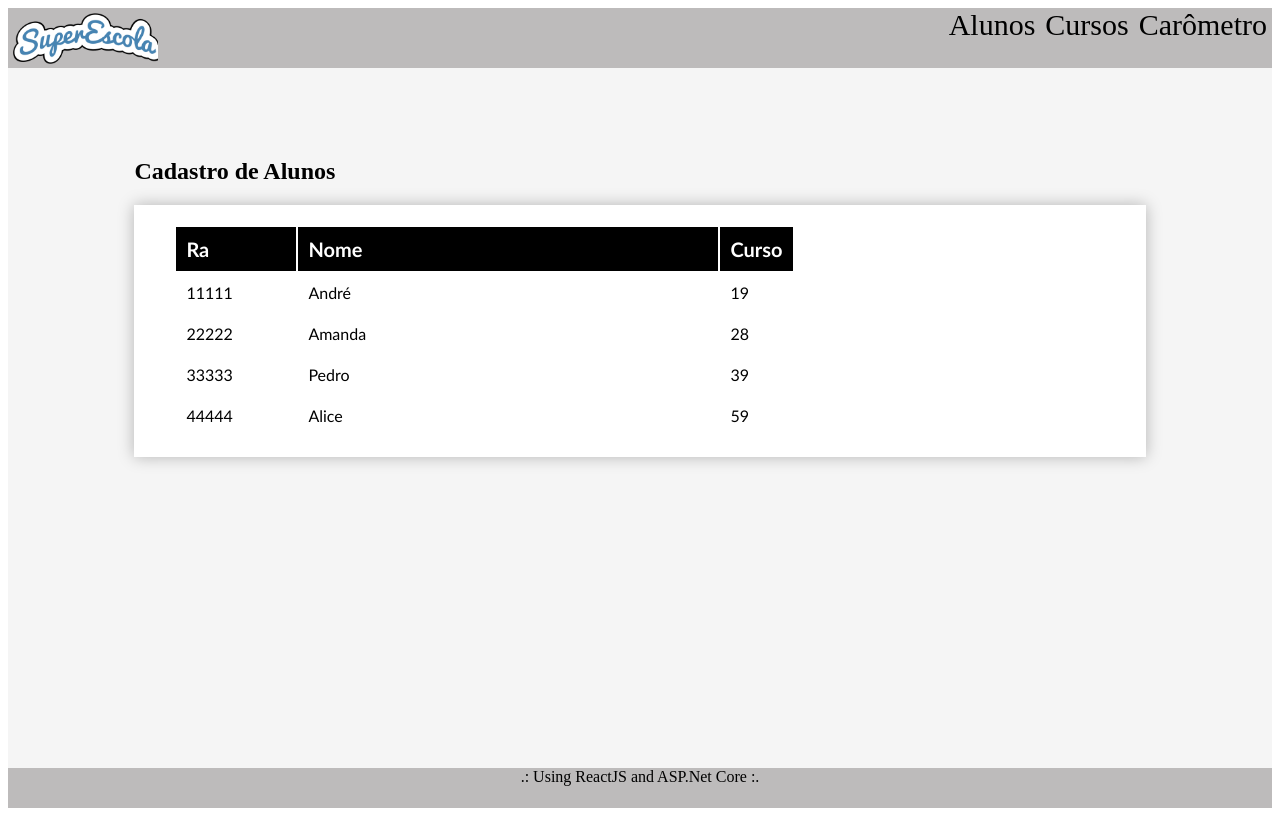
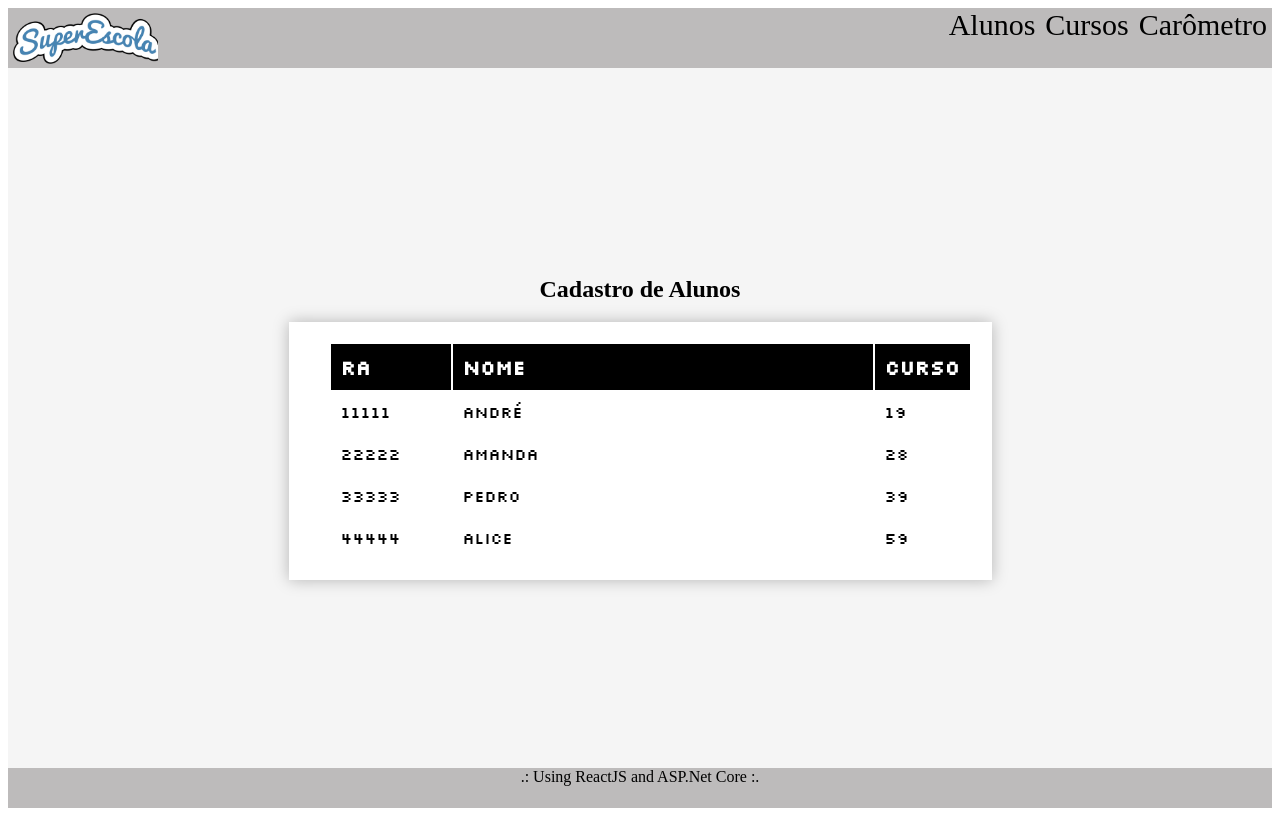
Before and after one commit to cristiancaetano29/Projeto-Desenvolvimento-para-Internet-3, a React (Create React App) app: page /alunos in a window 1280 px wide. Built offline with nearby package versions, Linux system fonts and the light colour scheme; the HTML template or start-up script is replaced by a standard one.

Commit message:
[+] CSS Fix

```diff
--- a/public/index.html
+++ b/public/index.html
@@ -8,6 +8,7 @@
       name="description"
       content="Web site created using create-react-app"
     />
+    <link href="https://fonts.googleapis.com/css2?family=Silkscreen&display=swap" rel="stylesheet">
 
     <title>App Escola</title>
   </head>
--- a/src/components/CrudAluno/CrudAluno.css
+++ b/src/components/CrudAluno/CrudAluno.css
@@ -4,7 +4,7 @@
 
 .listaAlunos {
     margin-left: 20px;
-    font-family: 'Trebuchet MS', 'Lucida Sans Unicode', 'Lucida Grande', 'Lucida Sans', Arial, sans-serif;
+    font-family: 'Silkscreen', cursive;
 }
 
 .cabecTabela {
--- a/src/components/template/main/Main.css
+++ b/src/components/template/main/Main.css
@@ -2,10 +2,15 @@
     width: 80%;
     height: 80%;
     margin: auto;
+    display: flex;
+    flex-direction: column;
+    justify-content: center;
+    align-items: center;
 }
 
 main > div {
     background-color: #fff;
     box-shadow: 0px 0px 15px #0004;
     padding: 20px;
+
 }
```
